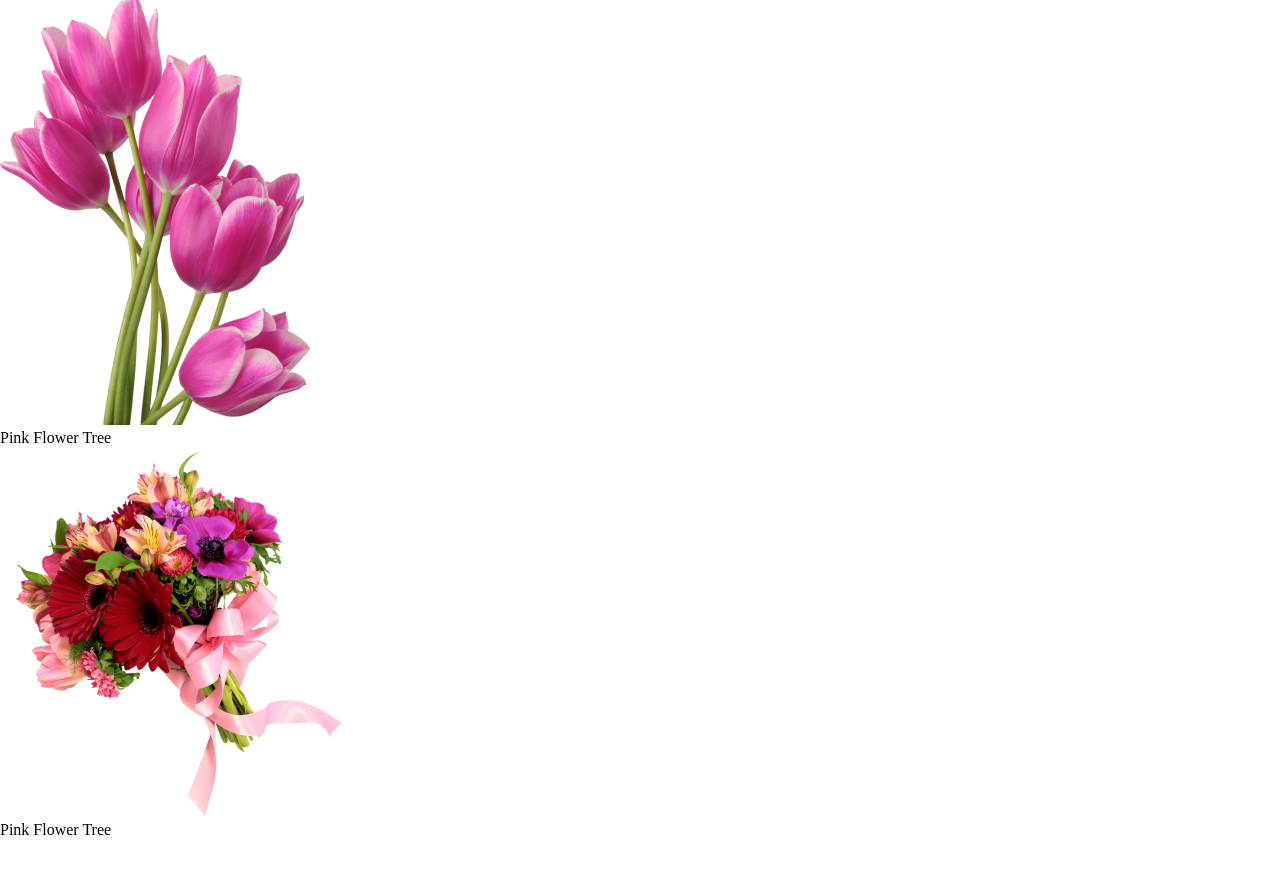
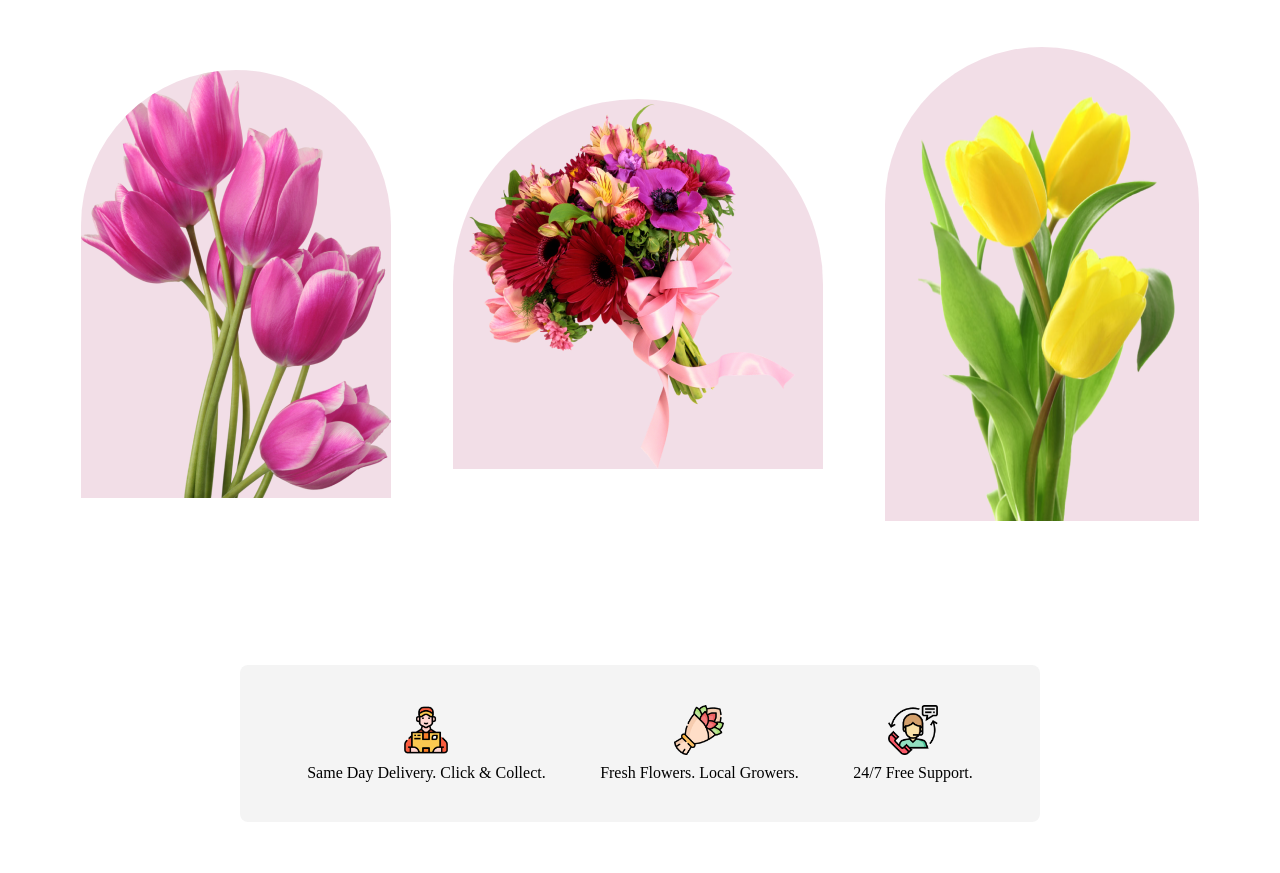
Before and after one commit to Shuuvoo/my-assignment-no-1, a plain HTML site: page index.html in a window 1280 px wide. Shown: the part 719-1592 px from the top of the page. Drawn offline with Linux system fonts and the light colour scheme.

Commit message:
optional added

```diff
--- a/index.html
+++ b/index.html
@@ -55,32 +55,72 @@
 
         <div class="bonus-container">
 
-            <div  class="bonus-containerr" >
+            <div class="div-1">
 
-                <img class="bonus-container-pic" src="./Flower Asset/pngwing 6.png" alt="">
-                <p class="bonus-container-titles" >Pink Flower Tree</p>
-
-            </div  >
-
-
-
-            <div class="bonus-containerr">
-
-                <img class="bonus-container-pic-1" src="./Flower Asset/pngwing 5.png" alt="">
-                <p class="bonus-container-titles-1" >Pink Flower Tree</p>
+                <img  class="div-1-pic" src="./Flower Asset/pngwing 6.png" alt="">
 
             </div>
 
 
-            <div class="bonus-containerr">
-                <img class="bonus-container-pic-2" src="./Flower Asset/pngwing 7.png" alt="">
-                <p class="bonus-container-titles-2" >Pink Flower Tree</p>
+
+            <div class="div-2">
+
+                <img class="div-2-pic" src="./Flower Asset/pngwing 5.png" alt="">
+
+            </div>
+
+            <div class="div-3">
+
+                <img class="div-3-pic" src="./Flower Asset/pngwing 7.png" alt="">
+
+            </div>
+
+
+
+        </div>
+
+        <!-- bonus part ends here   -->
+
+        <!-- optional part start here -->
+
+        <div class="optional-container">
+
+
+            <div class="optional-container-1">
+
+                <img class="pic-1" src="./Flower Asset/Group 57.png" alt="">
+
+                <p class="optional-container-1-des">Same Day Delivery. Click & Collect.</p>
 
 
             </div>
-</div>
 
-        <!-- bonus part ends here   -->
+            <div class="optional-container-2">
+
+                <img class="pic-2" src="./Flower Asset/Group 58.png" alt="">
+
+                <p class="optional-container-2-des">Fresh Flowers. Local Growers.</p>
+
+
+            </div>
+
+            <div class="optional-container-1">
+                <img  class="pic-3"src="./Flower Asset/Group 59.png" alt="">
+                <p class="optional-container-3-des">24/7 Free Support.</p>
+
+
+            </div>
+
+
+
+
+
+
+
+
+        </div>
+
+        <!-- optional part ends here -->
 
     </main>
 
--- a/style.css
+++ b/style.css
@@ -65,12 +65,110 @@ line-height: 30px;
 
  /* bonus container stars here */
 
+ .bonus-container{
+    display: flex;
+    align-items: center;
+    justify-content: space-around;
+    margin: 50px;
+
+ }
+
+
+
+ .div-1{
+
+ }
+
+ .div-1-pic{
+    width:310px ;
+    height:428px ;
+    border-radius: 300px 300px 0px 0px;
+    background: rgba(167, 33, 98, 0.15);
 
 
 
 
+ }
+
+ .div-2-pic{
+    width:370px ;
+    height:370px ;
+
+
+    border-radius: 300px 300px 0px 0px;
+    background: rgba(167, 33, 98, 0.15);
 
 
 
 
+ }
+
+ .div-3-pic{
+    width: 314px;
+    height: 474px;
+
+    border-radius: 300px 300px 0px 0px;
+    background: rgba(167, 33, 98, 0.15);
+1x
+
+
+
+ }
+
+
 /* bonus container ends here */
+
+/*optional container starts here*/
+
+.optional-container{
+
+    display: flex;
+    align-items: center;
+    justify-content: space-around;
+    margin: 140px 240px 140px 240px ;
+    border-radius: 8px;
+    background: rgba(39, 39, 39, 0.05);
+    padding: 40px;
+
+
+}
+
+.optional-container-1{
+    text-align: center;
+}
+.optional-container-2{
+    text-align: center;
+}
+.optional-container-3{
+    text-align: center;
+}
+
+.pic-1{
+    width: 50px;
+    height: 50px;
+
+}
+
+.pic-2{
+    width: 50px;
+    height: 50px;
+}
+
+.pic-3{
+    width: 50px;
+    height: 50px;
+}
+
+.optional-container-1-des{
+    padding-top: 5px;
+}
+
+.optional-container-2-des{
+    padding-top: 5px;
+}
+
+.optional-container-3-des{
+    padding-top: 5px;
+}
+
+/*optional container ends here*/
```
